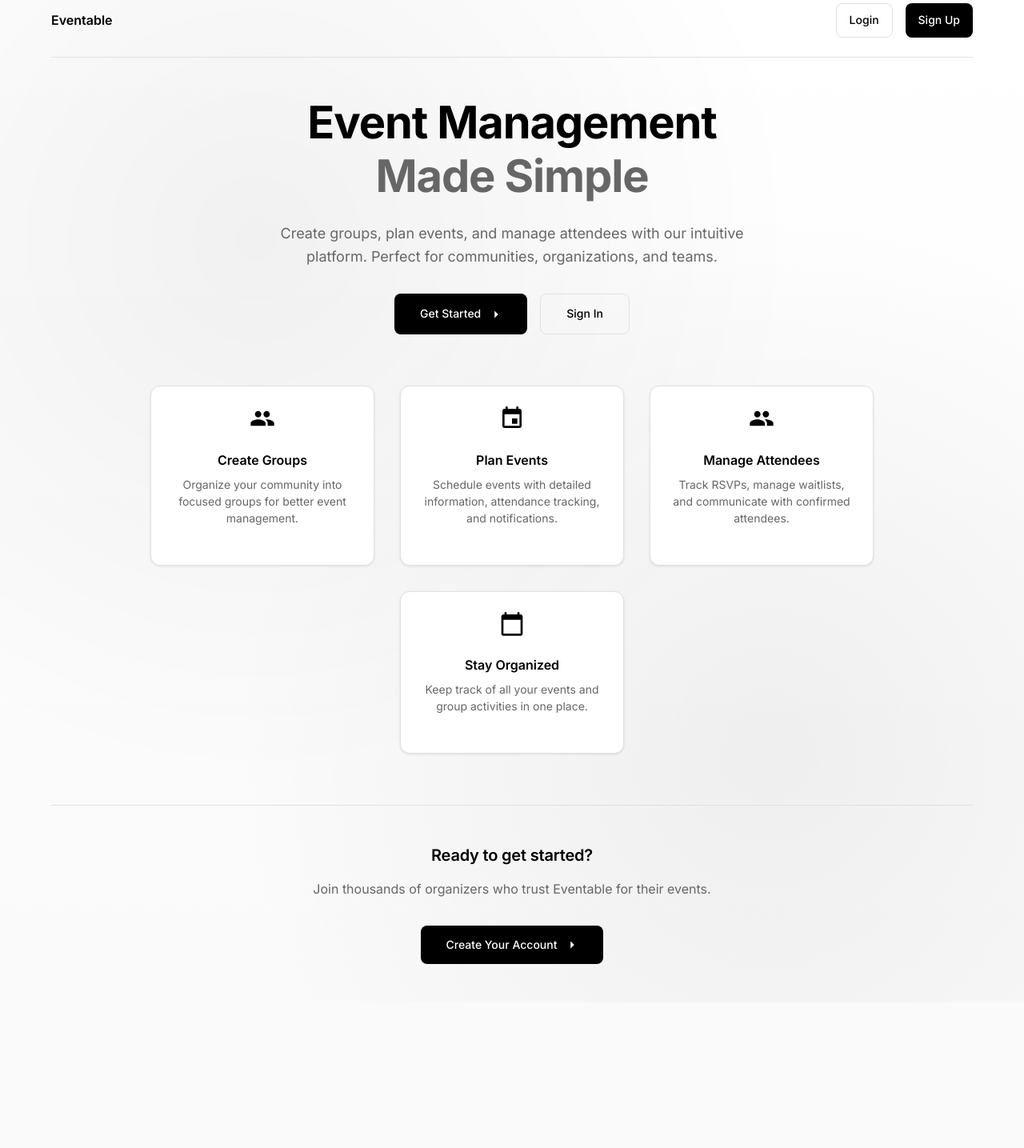
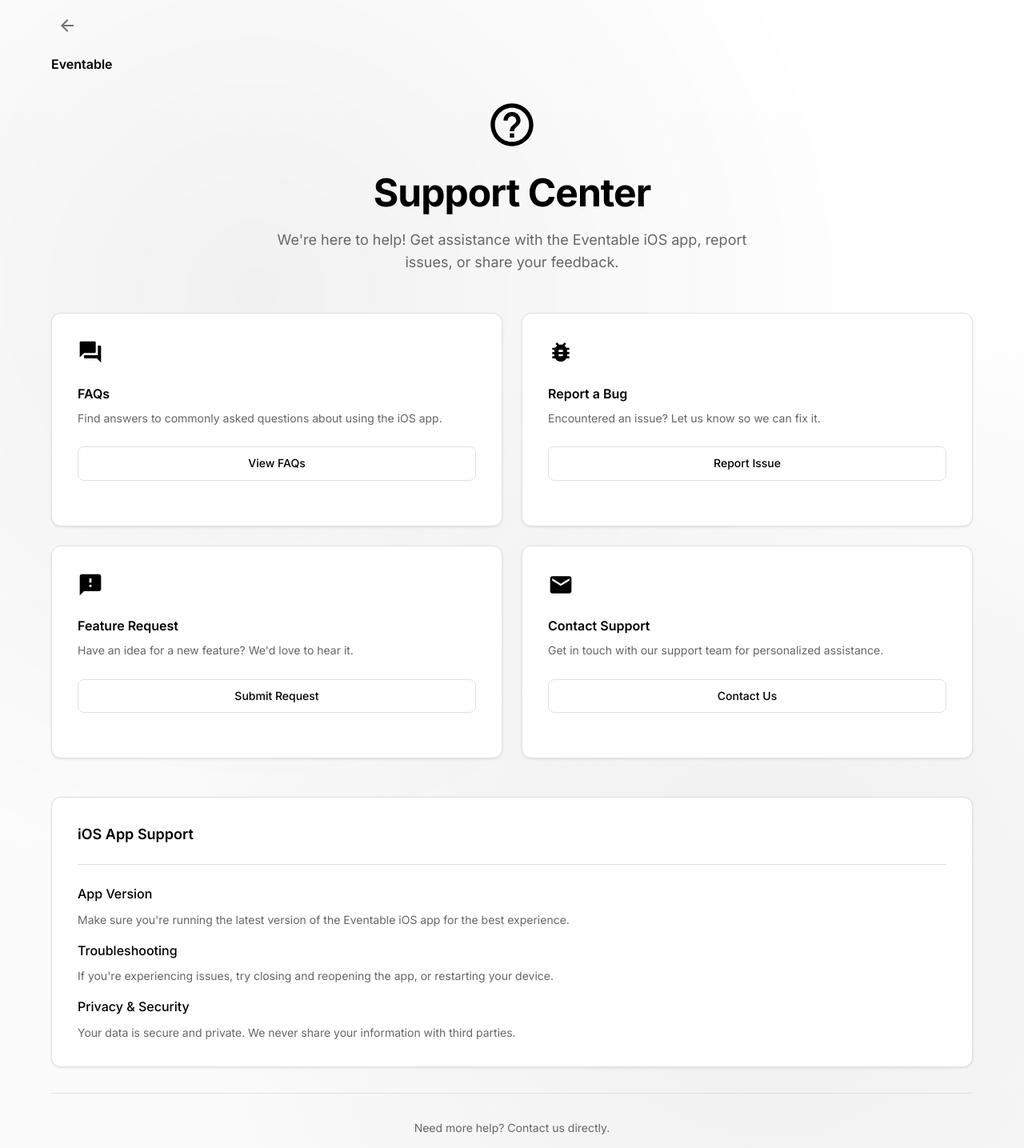
Before and after one commit to shan145/event-management-client, a React (Create React App) app: page /support in a window 1280 px wide. Before the commit this address led to /. Shown: the part 20-1455 px from the top of the page at 80% size. Before the commit the page ends 1273 px from the top, so only its background shows below. Built offline with nearby package versions, Linux system fonts and the light colour scheme; no server answers.

Commit message:
Support page

```diff
--- a/src/App.js
+++ b/src/App.js
@@ -12,6 +12,7 @@
 import AdminDashboard from './pages/AdminDashboard';
 import UserDashboard from './pages/UserDashboard';
 import InvitePage from './pages/InvitePage';
+import SupportPage from './pages/SupportPage';
 import PrivateRoute from './components/PrivateRoute';
 import AdminRoute from './components/AdminRoute';
 
@@ -222,6 +223,7 @@
             <Route path="/forgot-password" element={<ForgotPasswordPage />} />
             <Route path="/reset-password/:token" element={<ResetPasswordPage />} />
             <Route path="/join/:token" element={<InvitePage />} />
+            <Route path="/support" element={<SupportPage />} />
             <Route
               path="/settings"
               element={
--- /dev/null
+++ b/src/pages/SupportPage.js
@@ -0,0 +1,260 @@
+import React from 'react';
+import { useNavigate, Link } from 'react-router-dom';
+import {
+  Box,
+  Typography,
+  Container,
+  Card,
+  CardContent,
+  Stack,
+  Button,
+  Divider,
+  Link as MuiLink,
+  IconButton,
+} from '@mui/material';
+import {
+  ArrowBack,
+  HelpOutline,
+  Email,
+  Phone,
+  QuestionAnswer,
+  BugReport,
+  Feedback
+} from '@mui/icons-material';
+
+const SupportPage = () => {
+  const navigate = useNavigate();
+
+  const supportOptions = [
+    {
+      icon: <QuestionAnswer sx={{ fontSize: 32, color: 'primary.main' }} />,
+      title: 'FAQs',
+      description: 'Find answers to commonly asked questions about using the iOS app.',
+      action: 'View FAQs',
+    },
+    {
+      icon: <BugReport sx={{ fontSize: 32, color: 'primary.main' }} />,
+      title: 'Report a Bug',
+      description: 'Encountered an issue? Let us know so we can fix it.',
+      action: 'Report Issue',
+    },
+    {
+      icon: <Feedback sx={{ fontSize: 32, color: 'primary.main' }} />,
+      title: 'Feature Request',
+      description: 'Have an idea for a new feature? We\'d love to hear it.',
+      action: 'Submit Request',
+    },
+    {
+      icon: <Email sx={{ fontSize: 32, color: 'primary.main' }} />,
+      title: 'Contact Support',
+      description: 'Get in touch with our support team for personalized assistance.',
+      action: 'Contact Us',
+    },
+  ];
+
+  return (
+    <Box
+      sx={{
+        minHeight: '100vh',
+        background: 'linear-gradient(180deg, #ffffff 0%, #fafafa 100%)',
+        position: 'relative',
+        overflow: 'hidden',
+      }}
+    >
+      {/* Background decoration */}
+      <Box
+        sx={{
+          position: 'absolute',
+          top: 0,
+          left: 0,
+          right: 0,
+          bottom: 0,
+          background: `
+            radial-gradient(circle at 25% 25%, rgba(0,0,0,0.05) 0%, transparent 50%),
+            radial-gradient(circle at 75% 75%, rgba(0,0,0,0.05) 0%, transparent 50%)
+          `,
+          zIndex: 0,
+        }}
+      />
+
+      <Container maxWidth="lg" sx={{ position: 'relative', zIndex: 1, py: 4 }}>
+        {/* Header */}
+        <Box sx={{ mb: 4 }}>
+          <IconButton
+            onClick={() => navigate('/')}
+            sx={{ mb: 2 }}
+          >
+            <ArrowBack />
+          </IconButton>
+          <Typography
+            variant="h6"
+            component="h1"
+            sx={{
+              fontWeight: 600,
+              color: 'text.primary',
+            }}
+          >
+            Eventable
+          </Typography>
+        </Box>
+
+        {/* Hero Section */}
+        <Box sx={{ textAlign: 'center', mb: 6 }}>
+          <Box sx={{ display: 'flex', justifyContent: 'center', mb: 3 }}>
+            <HelpOutline sx={{ fontSize: 64, color: 'primary.main' }} />
+          </Box>
+          <Typography
+            variant="h1"
+            component="h1"
+            sx={{
+              fontSize: { xs: '2rem', md: '3rem' },
+              fontWeight: 700,
+              mb: 2,
+              color: 'text.primary',
+              letterSpacing: '-0.02em',
+            }}
+          >
+            Support Center
+          </Typography>
+          <Typography
+            variant="body1"
+            color="text.secondary"
+            sx={{
+              fontSize: '1.125rem',
+              maxWidth: '600px',
+              mx: 'auto',
+              lineHeight: 1.6,
+            }}
+          >
+            We're here to help! Get assistance with the Eventable iOS app, report issues, or share your feedback.
+          </Typography>
+        </Box>
+
+        {/* Support Options Grid */}
+        <Box
+          sx={{
+            display: 'grid',
+            gridTemplateColumns: {
+              xs: '1fr',
+              sm: 'repeat(2, 1fr)',
+              md: 'repeat(2, 1fr)',
+            },
+            gap: 3,
+            mb: 6,
+          }}
+        >
+          {supportOptions.map((option, index) => (
+            <Card
+              key={index}
+              sx={{
+                p: 4,
+                border: '1px solid #e1e1e1',
+                transition: 'all 0.2s ease-in-out',
+                '&:hover': {
+                  boxShadow: '0 4px 12px rgba(0,0,0,0.15)',
+                  transform: 'translateY(-2px)',
+                },
+              }}
+            >
+              <CardContent sx={{ p: 0 }}>
+                <Box sx={{ mb: 2 }}>
+                  {option.icon}
+                </Box>
+                <Typography
+                  variant="h6"
+                  component="h3"
+                  sx={{ mb: 1, fontWeight: 600 }}
+                >
+                  {option.title}
+                </Typography>
+                <Typography
+                  variant="body2"
+                  color="text.secondary"
+                  sx={{ mb: 3, lineHeight: 1.6 }}
+                >
+                  {option.description}
+                </Typography>
+                <Button
+                  variant="outlined"
+                  fullWidth
+                  sx={{
+                    textTransform: 'none',
+                    fontWeight: 500,
+                  }}
+                >
+                  {option.action}
+                </Button>
+              </CardContent>
+            </Card>
+          ))}
+        </Box>
+
+        {/* Additional Information */}
+        <Card
+          sx={{
+            p: 4,
+            border: '1px solid #e1e1e1',
+            mb: 4,
+          }}
+        >
+          <Typography variant="h5" sx={{ mb: 3, fontWeight: 600 }}>
+            iOS App Support
+          </Typography>
+          <Divider sx={{ mb: 3 }} />
+          <Stack spacing={2}>
+            <Box>
+              <Typography variant="body1" sx={{ mb: 1, fontWeight: 500 }}>
+                App Version
+              </Typography>
+              <Typography variant="body2" color="text.secondary">
+                Make sure you're running the latest version of the Eventable iOS app for the best experience.
+              </Typography>
+            </Box>
+            <Box>
+              <Typography variant="body1" sx={{ mb: 1, fontWeight: 500 }}>
+                Troubleshooting
+              </Typography>
+              <Typography variant="body2" color="text.secondary">
+                If you're experiencing issues, try closing and reopening the app, or restarting your device.
+              </Typography>
+            </Box>
+            <Box>
+              <Typography variant="body1" sx={{ mb: 1, fontWeight: 500 }}>
+                Privacy & Security
+              </Typography>
+              <Typography variant="body2" color="text.secondary">
+                Your data is secure and private. We never share your information with third parties.
+              </Typography>
+            </Box>
+          </Stack>
+        </Card>
+
+        {/* Footer */}
+        <Box sx={{ textAlign: 'center', pt: 4, borderTop: '1px solid #e1e1e1' }}>
+          <Typography variant="body2" color="text.secondary" sx={{ mb: 2 }}>
+            Need more help? Contact us directly.
+          </Typography>
+          <Stack direction="row" spacing={2} justifyContent="center">
+            <Button
+              variant="outlined"
+              startIcon={<Email />}
+              onClick={() => window.location.href = 'mailto:support@eventable.com'}
+              sx={{ textTransform: 'none' }}
+            >
+              Email Support
+            </Button>
+            <Button
+              variant="outlined"
+              onClick={() => navigate('/')}
+              sx={{ textTransform: 'none' }}
+            >
+              Back to Home
+            </Button>
+          </Stack>
+        </Box>
+      </Container>
+    </Box>
+  );
+};
+
+export default SupportPage;
```
